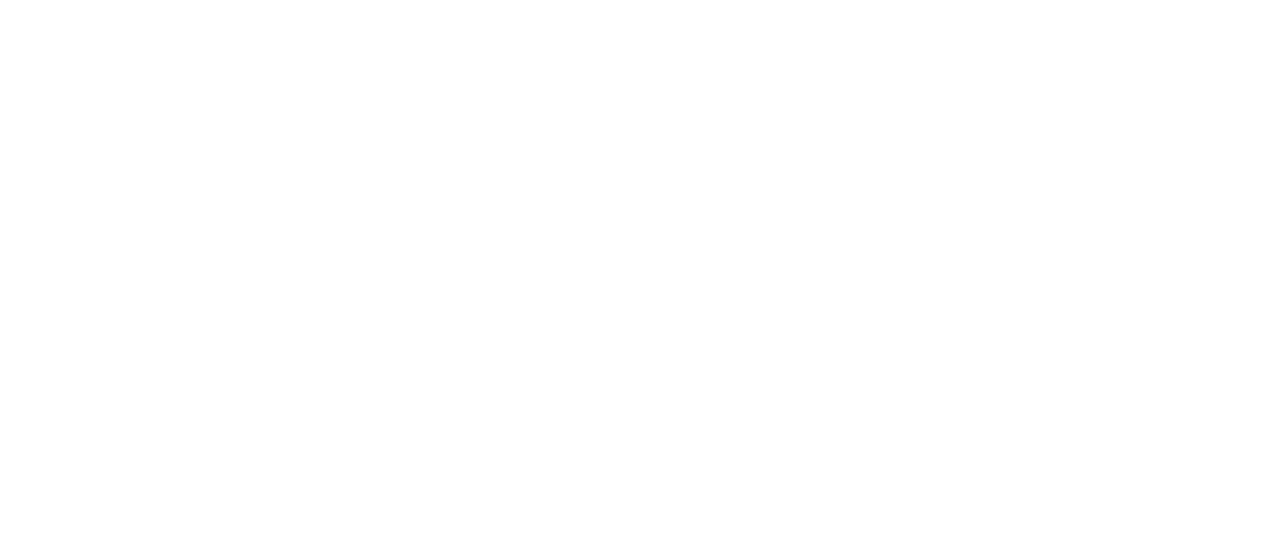
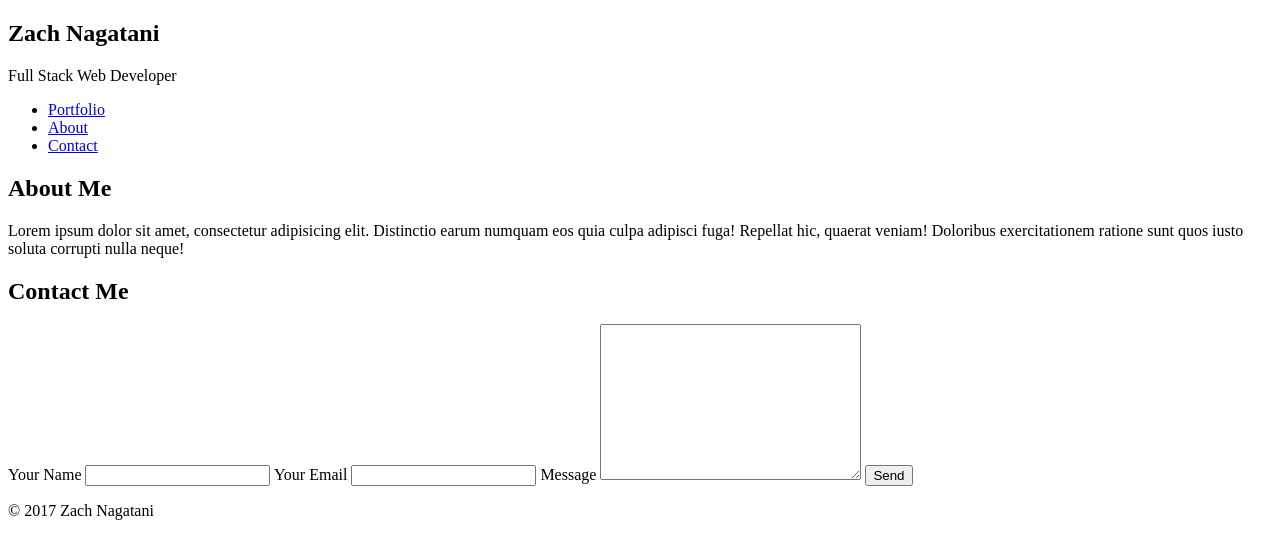
Before and after one commit to zachnagatani/personal, a website: page app/index.html in a window 1280 px wide. Drawn offline with nearby package versions, Linux system fonts and the light colour scheme; files that its build step writes are made by us from their sources.

Commit message:
Feat: Initial HTML Templating

```diff
--- a/app/index.html
+++ b/app/index.html
@@ -27,7 +27,67 @@
       <p class="browserupgrade">You are using an <strong>outdated</strong> browser. Please <a href="http://browsehappy.com/">upgrade your browser</a> to improve your experience.</p>
     <![endif]-->
 
+    <nav class="sidebar">
+      <div class="container container--sidebar">
+        <div class="sidebar__brand">
+          <h1 class="sidebar__name">Zach Nagatani</h1>
 
+          <p class="sidebar__title">Full Stack Web Developer</p>
+        </div><!-- sidebar__brand -->
+      </div> <!-- container sidebar -->
+
+      <ul class="sidebar__nav">
+        <li class="sidebar__anchor"><a href="#portfolio">Portfolio</a></li>
+        <li class="sidebar__anchor"><a href="#about">About</a></li>
+        <li class="sidebar__anchor"><a href="#contact">Contact</a></li>
+      </ul>
+    </nav>
+
+    <main>
+      <section class="section section--portfolio" id="portfolio">
+        <figure class="section--portfolio__item"></figure>
+        <figure class="section--portfolio__item"></figure>
+        <figure class="section--portfolio__item"></figure>
+        <figure class="section--portfolio__item"></figure>
+        <figure class="section--portfolio__item"></figure>
+        <figure class="section--portfolio__item"></figure>
+      </section>
+
+      <section class="section section--about" id="about">
+        <h2 class="section__heading">About Me</h2>
+
+        <p class="section__copy">
+          Lorem ipsum dolor sit amet, consectetur adipisicing elit. Distinctio earum numquam eos quia culpa adipisci fuga! Repellat hic, quaerat veniam! Doloribus exercitationem ratione sunt quos iusto soluta corrupti nulla neque!
+        </p>
+      </section>
+
+      <section class="section section--contact" id="contact">
+        <h2 class="section__heading">Contact Me</h2>
+
+        <form action="POST" class="form">
+          <label>
+            Your Name
+            <input class="form__input" type="text" name="name" id="name">
+          </label>
+
+          <label>
+            Your Email
+            <input class="form__input" type="email" name="email" id="email">
+          </label>
+
+          <label>
+            Message
+            <textarea class="form__textarea" name="message" id="message" cols="30" rows="10"></textarea>
+          </label>
+
+          <input class="form__btn" type="submit" value="Send">
+        </form>
+      </section>
+    </main>
+
+    <footer class="footer">
+      <p class="footer__copyright">&copy; 2017 Zach Nagatani</p>
+    </footer>
 
     <!-- Google Analytics: change UA-XXXXX-X to be your site's ID. -->
     <script>
--- a/app/styles/main.scss
+++ b/app/styles/main.scss
@@ -0,0 +1,3 @@
+html, body {
+  height: 100%;
+}
```
